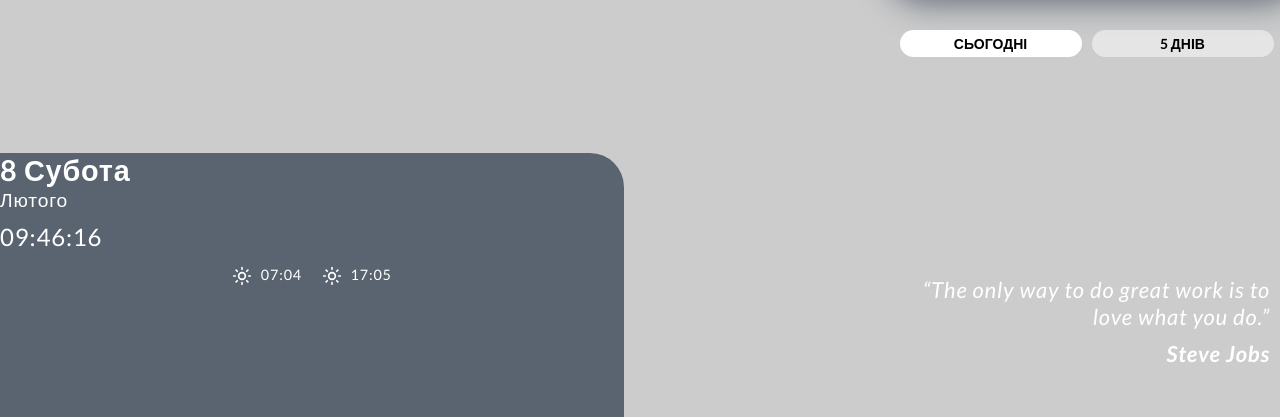
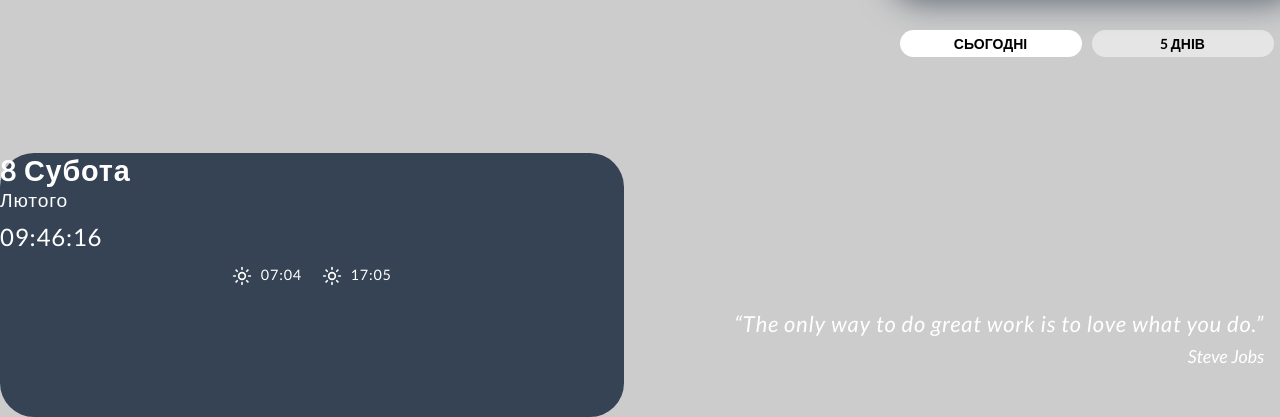
Before and after one commit to stanislavNemch/weather-app, a website built with Vite: page src/index.html in a window 1280 px wide. Shown: the part 533-950 px from the top of the page. Built offline with nearby package versions, Linux system fonts and the light colour scheme; no server answers; placeholder pictures from the web are drawn by us.

Commit message:
block quote style

```diff
--- a/src/css/weather.css
+++ b/src/css/weather.css
@@ -10,7 +10,6 @@
   justify-content: center;
   width: 100%;
   max-width: 320px; /* Ограничиваем ширину для мобильных */
-  padding: 16px;
 }
 
 .search-bar {
@@ -195,7 +194,14 @@
 }
 
 .date-time-info {
-  font-size: 1.1rem;
+  margin: 0;
+  width: 276px;
+  height: 184px;
+  border-radius: 34px;
+  background: rgba(16, 33, 54, 0.8);
+  letter-spacing: 0.04em;
+  color: #fff;
+  margin-bottom: 20px;
 }
 
 .date-time-info .date {
@@ -228,17 +234,22 @@
 }
 
 .quote {
-  margin-top: 30px;
   font-style: italic;
-  font-size: 0.9rem;
-  color: rgba(255, 255, 255, 0.7);
-  padding: 0 10px;
+  color: var(--text-light);
+}
+
+#quote-text {
+  font-weight: 400;
+  font-size: 14px;
+  letter-spacing: 0.04em;
+  text-align: right;
 }
 
 .quote .author {
   text-align: right;
-  margin-top: 10px;
-  font-weight: bold;
+  font-weight: 400;
+  font-size: 18px;
+  margin-top: 8px;
 }
 
 .romb {
@@ -283,6 +294,10 @@
 
   .date-time-info {
     font-size: 1.3rem;
+  }
+
+  #quote-text {
+    font-size: 22px;
   }
 
   .romb {
@@ -335,29 +350,15 @@
     left: 0;
     bottom: 0;
     margin: 0;
-    border-radius: 0 34px 0 0;
     width: 624px;
     height: 264px;
-    background: rgba(16, 33, 54, 0.6);
-    letter-spacing: 0.04em;
-    color: #fff;
   }
 
   .quote {
     position: absolute;
     bottom: 50px;
     right: 0;
-    max-width: 400px;
-    font-style: italic;
-    font-weight: 400;
-    font-size: 22px;
-    letter-spacing: 0.04em;
-    text-align: right;
-    color: #fff;
-  }
-
-  .quote .author {
-    text-align: right;
+    margin-right: 16px;
   }
 
   .romb {
```
